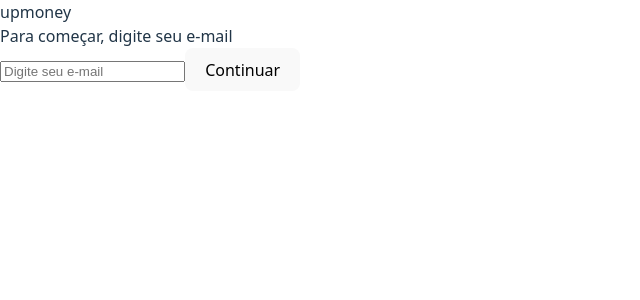
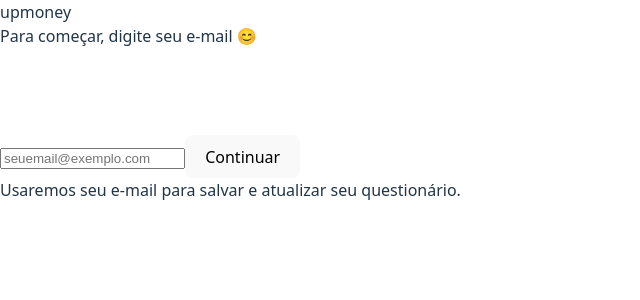
Before and after one commit to eszbrasil-create/onboarding-upmoney, a React (Vite) app: page / in a window 1280 px wide. Shown: the top 300 px of the page, without its empty margins (0-640 px from the left). Built offline with nearby package versions, Linux system fonts and the light colour scheme.

Commit message:
sua mensagem

```diff
--- a/src/App.jsx
+++ b/src/App.jsx
@@ -1,9 +1,14 @@
 import { useEffect, useRef, useState } from "react";
 import "./App.css";
-import { saveOnboardingByEmail } from "./services/onboardingService";
+import { saveOnboarding } from "./services/onboardingService";
 
-/* ====== FLOW ====== */
+/* ====== FLOW (inalterado + email como primeiro passo) ====== */
 const FLOW = [
+  {
+    id: "email",
+    bot: "Para começar, digite seu e-mail 😊",
+    type: "input_email",
+  },
   {
     id: "welcome",
     bot: "Oi! 👋 Eu sou o upmoney, seu assistente de educação financeira. Vou te fazer algumas perguntas rápidas (leva menos de 1 minuto) pra entender seu momento.",
@@ -162,32 +167,84 @@
   },
 ];
 
+function normalizeEmail(v) {
+  return (v || "").trim().toLowerCase();
+}
+function isValidEmail(v) {
+  const e = normalizeEmail(v);
+  return e.includes("@") && e.includes(".") && e.length >= 6;
+}
+
 export default function App() {
-  // EMAIL FIRST
-  const [email, setEmail] = useState("");
-  const [emailOk, setEmailOk] = useState(false);
-  const [emailMsg, setEmailMsg] = useState("");
-
-  // CHAT
   const [messages, setMessages] = useState([]);
   const [step, setStep] = useState(0);
   const [typing, setTyping] = useState(false);
   const [answers, setAnswers] = useState({});
   const [optionsHeight, setOptionsHeight] = useState(120);
 
+  // email state (primeiro passo)
+  const [emailInput, setEmailInput] = useState("");
+  const [userEmail, setUserEmail] = useState(null);
+
   const chatRef = useRef(null);
   const optionsRef = useRef(null);
   const didInit = useRef(false);
 
-  // init flow after email
+  /* ====== 🔊 AUDIO CONTEXT ====== */
+  const audioCtxRef = useRef(null);
+  const soundEnabledRef = useRef(false);
+
+  function playPop() {
+    if (!soundEnabledRef.current) return;
+    try {
+      const ctx = audioCtxRef.current;
+      if (!ctx) return;
+
+      const osc = ctx.createOscillator();
+      const gain = ctx.createGain();
+
+      osc.type = "sine";
+      osc.frequency.value = 880;
+
+      gain.gain.setValueAtTime(0.04, ctx.currentTime);
+      gain.gain.exponentialRampToValueAtTime(0.001, ctx.currentTime + 0.04);
+
+      osc.connect(gain);
+      gain.connect(ctx.destination);
+
+      osc.start();
+      osc.stop(ctx.currentTime + 0.05);
+    } catch {}
+  }
+
+  /* ====== ✅ SAVE (por e-mail) ====== */
+  async function handleFinishSave(finalAnswers) {
+    try {
+      // salva sempre com o e-mail que o usuário digitou no começo
+      await saveOnboarding(finalAnswers, userEmail);
+    } catch (e) {
+      console.warn("[Onboarding] Não salvou no Supabase:", e?.message || e);
+      try {
+        localStorage.setItem(
+          "onboarding_backup_answers",
+          JSON.stringify({
+            savedAt: new Date().toISOString(),
+            email: userEmail,
+            answers: finalAnswers,
+          })
+        );
+      } catch {}
+    }
+  }
+
+  /* ====== INIT ====== */
   useEffect(() => {
-    if (!emailOk) return;
     if (didInit.current) return;
     didInit.current = true;
     pushBot(FLOW[0].bot);
-  }, [emailOk]);
+  }, []);
 
-  // options height
+  /* ====== OPTIONS HEIGHT ====== */
   useEffect(() => {
     if (!optionsRef.current) return;
     const el = optionsRef.current;
@@ -211,66 +268,84 @@
     // eslint-disable-next-line react-hooks/exhaustive-deps
   }, [step, typing, messages.length]);
 
-  // scroll
+  /* ====== SCROLL ====== */
   useEffect(() => {
     if (!chatRef.current) return;
     chatRef.current.scrollTop = chatRef.current.scrollHeight;
   }, [messages, typing, optionsHeight]);
 
+  /* ====== HELPERS ====== */
   function pushBot(text) {
     setTyping(true);
     setTimeout(() => {
       setMessages((prev) => [...prev, { from: "bot", text }]);
+      playPop();
       setTyping(false);
     }, 450);
   }
 
   function pushUser(text) {
+    if (navigator.vibrate) navigator.vibrate(12);
     setMessages((prev) => [...prev, { from: "user", text }]);
   }
 
-  async function handleFinishSave(finalAnswers) {
-    try {
-      await saveOnboardingByEmail({ email, answers: finalAnswers });
-    } catch (e) {
-      console.warn("[Onboarding] Não salvou no Supabase:", e?.message || e);
-      try {
-        localStorage.setItem(
-          "onboarding_backup_answers",
-          JSON.stringify({ savedAt: new Date().toISOString(), email, answers: finalAnswers })
-        );
-      } catch {}
-    }
+  function restart() {
+    setMessages([]);
+    setStep(0);
+    setAnswers({});
+    setTyping(false);
+    setEmailInput("");
+    setUserEmail(null);
+    setTimeout(() => pushBot(FLOW[0].bot), 200);
   }
 
-  function startWithEmail() {
-    const clean = email.trim().toLowerCase();
-    if (!clean || !clean.includes("@")) {
-      setEmailMsg("Digite um e-mail válido.");
+  function goNextStepAndAskBot() {
+    const nextStep = step + 1;
+    setStep(nextStep);
+    if (FLOW[nextStep]) setTimeout(() => pushBot(FLOW[nextStep].bot), 200);
+  }
+
+  function handleEmailContinue() {
+    // ativa som após primeira interação
+    if (!audioCtxRef.current) {
+      audioCtxRef.current = new (window.AudioContext ||
+        window.webkitAudioContext)();
+      soundEnabledRef.current = true;
+    }
+
+    const clean = normalizeEmail(emailInput);
+    if (!isValidEmail(clean)) {
+      pushBot("Hmm… esse e-mail parece inválido. Pode conferir e tentar de novo?");
       return;
     }
-    setEmail(clean);
-    setEmailMsg("");
-    setEmailOk(true);
+
+    setUserEmail(clean);
+    pushUser(clean);
+
+    // guarda no answers também (para ficar no JSON final)
+    setAnswers((prev) => ({ ...prev, email: clean }));
+
+    goNextStepAndAskBot();
   }
 
   function handleOptionClick(opt) {
+    // ativa som após primeira interação
+    if (!audioCtxRef.current) {
+      audioCtxRef.current = new (window.AudioContext ||
+        window.webkitAudioContext)();
+      soundEnabledRef.current = true;
+    }
+
     if (opt === "Recomeçar") {
-      setMessages([]);
-      setStep(0);
-      setAnswers({});
-      setTyping(false);
-      setTimeout(() => pushBot(FLOW[0].bot), 200);
+      restart();
       return;
     }
 
     const currentId = FLOW[step]?.id;
-    const nextStep = step + 1;
 
-    const nextAnswers = currentId ? { ...answers, [currentId]: opt } : answers;
-
-    // Se clicou no link: salva e abre
+    // Link externo (Calendly): salva antes e depois abre
     if (/^https?:\/\//i.test(opt)) {
+      const nextAnswers = currentId ? { ...answers, [currentId]: opt } : answers;
       handleFinishSave(nextAnswers);
       window.open(opt, "_blank", "noopener,noreferrer");
       return;
@@ -278,84 +353,87 @@
 
     pushUser(opt);
 
+    const nextStep = step + 1;
+    const nextAnswers = currentId ? { ...answers, [currentId]: opt } : answers;
+
     if (currentId) setAnswers(nextAnswers);
 
+    // se o próximo step for "done", salva ANTES de mostrar done
     if (FLOW[nextStep]?.id === "done") {
       handleFinishSave(nextAnswers);
     }
 
     setStep(nextStep);
-    if (FLOW[nextStep]) setTimeout(() => pushBot(FLOW[nextStep].bot), 180);
-  }
-
-  // tela do email
-  if (!emailOk) {
-    return (
-      <div className="page">
-        <div className="cardAuth">
-          <div className="title">upmoney</div>
-          <div className="subtitle">Para começar, digite seu e-mail</div>
-
-          <input
-            className="input"
-            placeholder="Digite seu e-mail"
-            value={email}
-            onChange={(e) => setEmail(e.target.value)}
-            autoComplete="email"
-          />
-          <button className="btn" onClick={startWithEmail}>
-            Continuar
-          </button>
-
-          {!!emailMsg && <div className="msg">{emailMsg}</div>}
-        </div>
-      </div>
-    );
+    if (FLOW[nextStep]) setTimeout(() => pushBot(FLOW[nextStep].bot), 200);
   }
 
   const lastMsg = messages[messages.length - 1];
-  const showOptions = !typing && FLOW[step]?.options && lastMsg?.from === "bot";
+  const currentStep = FLOW[step];
+
+  const showOptions =
+    !typing &&
+    currentStep?.options &&
+    lastMsg?.from === "bot" &&
+    currentStep?.id !== "email";
+
+  const showEmailInput =
+    !typing && currentStep?.id === "email" && lastMsg?.from === "bot";
 
   return (
-    <div style={{ width: "100vw", height: "100dvh", background: "#f6f7fb" }}>
-      <div style={{ width: "100%", height: "100%", background: "white", display: "flex", flexDirection: "column" }}>
+    <div className="page">
+      <div className="phone">
+        <div className="topbar">
+          <div className="brand">upmoney</div>
+          <div className="dot" />
+        </div>
+
         <div
           ref={chatRef}
-          style={{ flex: 1, overflowY: "auto", padding: 16, paddingBottom: optionsHeight + 20 }}
+          className="chat"
+          style={{ paddingBottom: optionsHeight + 20 }}
         >
           {messages.map((m, i) => (
             <div
               key={i}
-              style={{
-                display: "flex",
-                justifyContent: m.from === "user" ? "flex-end" : "flex-start",
-                marginBottom: 10,
-              }}
+              className={`row ${m.from === "user" ? "rowUser" : "rowBot"}`}
             >
-              <div
-                style={{
-                  maxWidth: "86%",
-                  padding: "10px 12px",
-                  borderRadius: 16,
-                  background: m.from === "user" ? "#2563eb" : "#fff",
-                  color: m.from === "user" ? "#fff" : "#111",
-                }}
-              >
-                {m.text}
+              <div className={`bubble ${m.from}`}>
+                <span>{m.text}</span>
               </div>
             </div>
           ))}
-          {typing && <div>digitando•••</div>}
+          {typing && <div className="typing">digitando•••</div>}
         </div>
 
+        {showEmailInput && (
+          <div ref={optionsRef} className="panel">
+            <div className="emailBox">
+              <input
+                className="emailInput"
+                value={emailInput}
+                onChange={(e) => setEmailInput(e.target.value)}
+                placeholder="seuemail@exemplo.com"
+                inputMode="email"
+                autoComplete="email"
+              />
+              <button className="primaryBtn" onClick={handleEmailContinue}>
+                Continuar
+              </button>
+            </div>
+            <div className="hint">
+              Usaremos seu e-mail para salvar e atualizar seu questionário.
+            </div>
+          </div>
+        )}
+
         {showOptions && (
-          <div ref={optionsRef} style={{ padding: 12, borderTop: "1px solid #eee" }}>
-            <div style={{ display: "flex", flexWrap: "wrap", gap: 10, justifyContent: "center" }}>
-              {FLOW[step].options.map((opt) => (
+          <div ref={optionsRef} className="panel">
+            <div className="options">
+              {currentStep.options.map((opt) => (
                 <button
                   key={opt}
                   onClick={() => handleOptionClick(opt)}
-                  style={{ padding: "12px 14px", borderRadius: 999, cursor: "pointer" }}
+                  className={/^https?:\/\//i.test(opt) ? "linkBtn" : "pillBtn"}
                 >
                   {opt}
                 </button>
```
